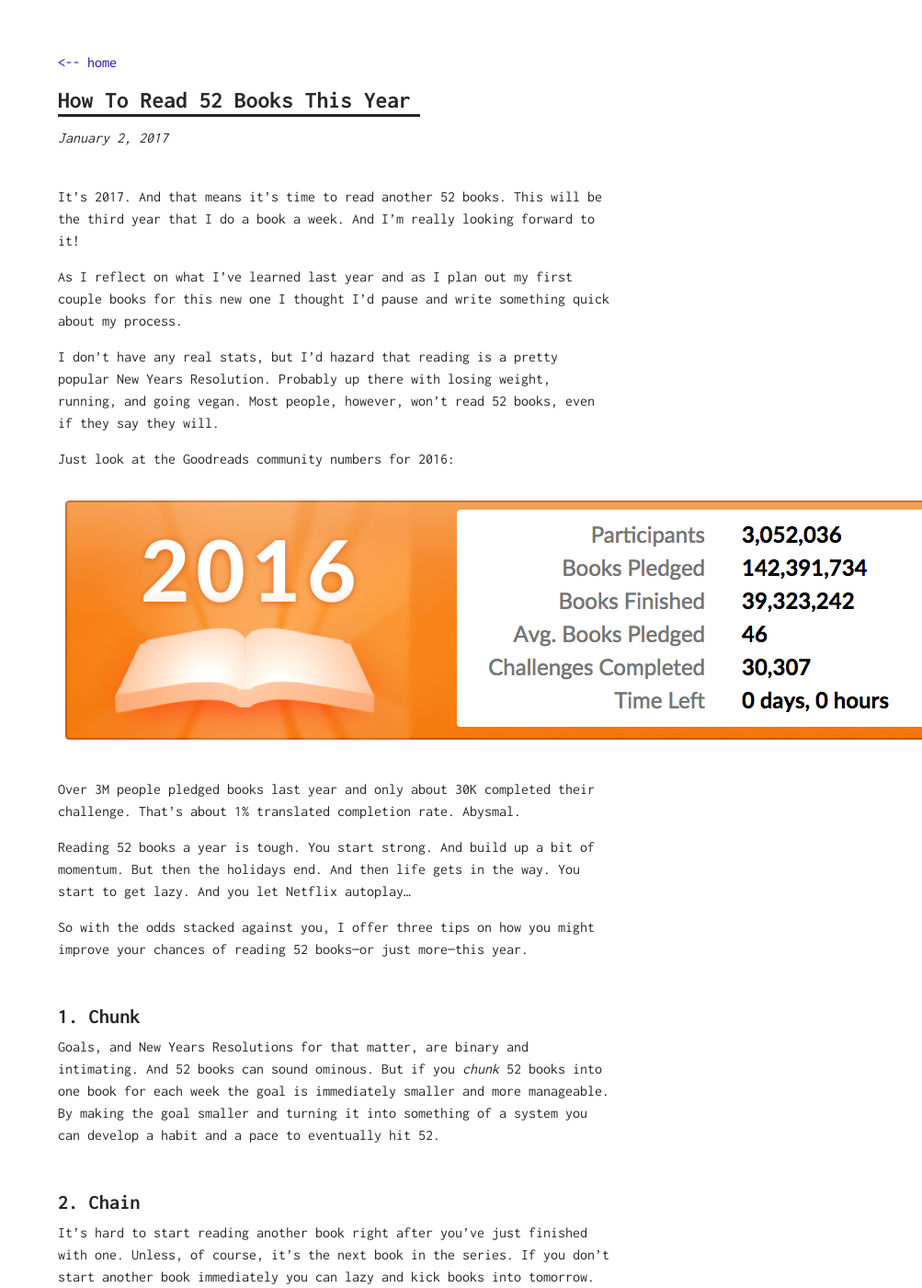
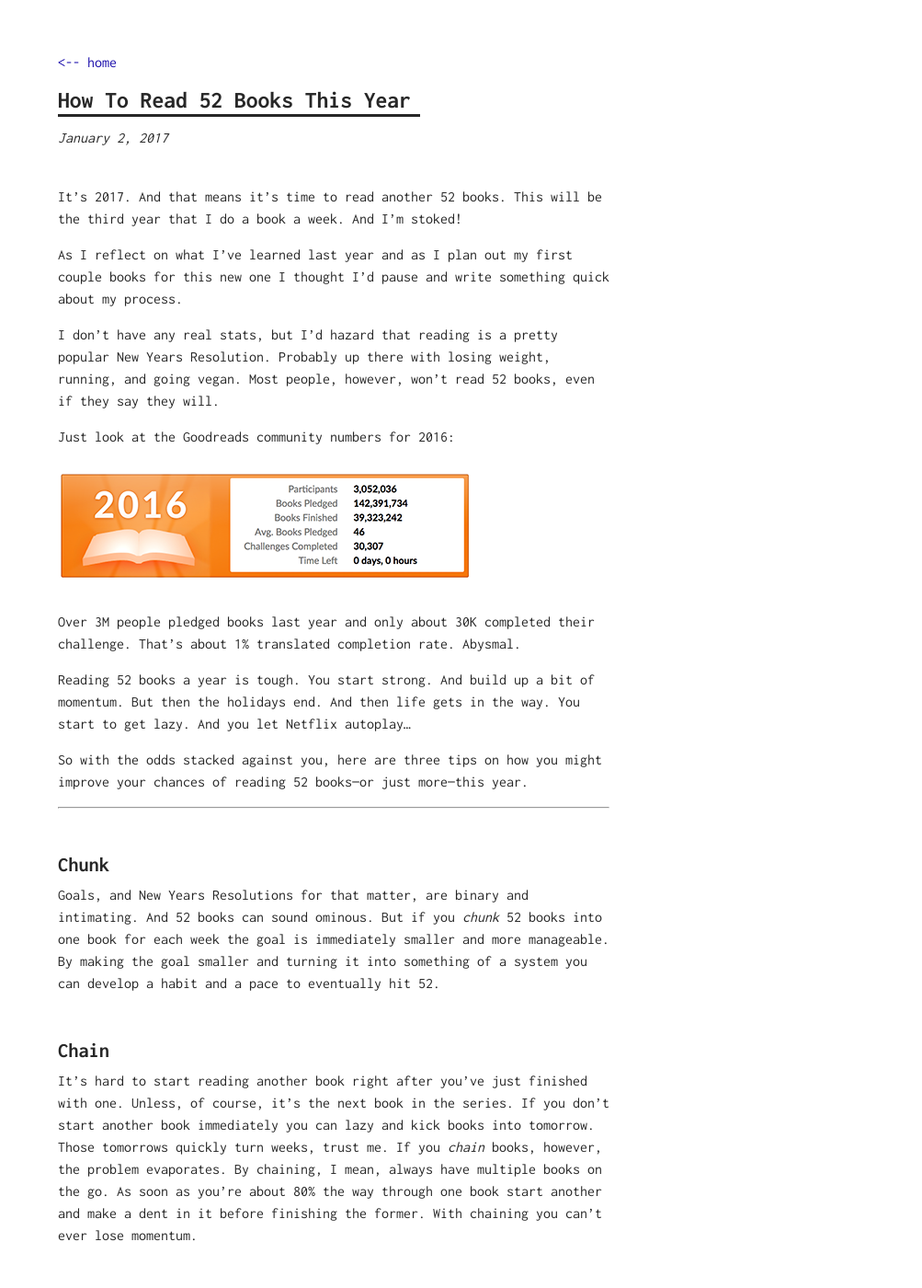
Before and after one commit to maxhumber/maxhumber.com, a Jekyll site: the page built from _posts/2017-01-02-how-to-read-52-books-this-year.md, in a window 1280 px wide and 1400 px high. Shown: the whole window at 92% size, without its empty margins (277-1280 px from the left). Built offline with Jekyll 4.4.1, drawn with Linux system fonts in a browser that asks for light colours; our own code applies the rules of GitHub Pages for plain Markdown files.

Commit message:
formatting edits

```diff
--- a/_posts/2017-01-02-how-to-read-52-books-this-year.md
+++ b/_posts/2017-01-02-how-to-read-52-books-this-year.md
@@ -1,4 +1,4 @@
-It's 2017. And that means it's time to read another 52 books. This will be the third year that I do a book a week. And I'm really looking forward to it!
+It's 2017. And that means it's time to read another 52 books. This will be the third year that I do a book a week. And I'm stoked!
 
 As I reflect on what I've learned last year and as I plan out my first couple books for this new one I thought I'd pause and write something quick about my process.
 
@@ -6,24 +6,28 @@ I don't have any real stats, but I'd hazard that reading is a pretty popular New
 
 Just look at the Goodreads community numbers for 2016:
 
-![](/assets/img/2017books_pledged.png)
+![](/assets/img/2017books_pledged2.png)
 
 Over 3M people pledged books last year and only about 30K completed their challenge. That's about 1% translated completion rate. Abysmal.
 
 Reading 52 books a year is tough. You start strong. And build up a bit of momentum. But then the holidays end. And then life gets in the way. You start to get lazy. And you let Netflix autoplay...
 
-So with the odds stacked against you, I offer three tips on how you might improve your chances of reading 52 books—or just more—this year.
+So with the odds stacked against you, here are three tips on how you might improve your chances of reading 52 books—or just more—this year.
 
-# 1. Chunk
+***
 
-Goals, and New Years Resolutions for that matter, are binary and intimating. And 52 books can sound ominous. But if you *chunk* 52 books into one book for each week the goal is immediately smaller and more manageable. By making the goal smaller and turning it into something of a system you can develop a habit and a pace to eventually hit 52.
+# Chunk
 
-# 2. Chain
+> Goals, and New Years Resolutions for that matter, are binary and intimating. And 52 books can sound ominous. But if you *chunk* 52 books into one book for each week the goal is immediately smaller and more manageable. By making the goal smaller and turning it into something of a system you can develop a habit and a pace to eventually hit 52.
 
-It's hard to start reading another book right after you've just finished with one. Unless, of course, it's the next book in the series. If you don't start another book immediately you can lazy and kick books into tomorrow. Those tomorrows quickly turn weeks, trust me. If you *chain* books, however, the problem evaporates. By chaining, I mean, always have multiple books on the go. As soon as you're about 80% the way through one book start another and make a dent in it before finishing the former. With chaining you can't ever lose momentum.
+# Chain
 
-# 3. Cheat
+> It's hard to start reading another book right after you've just finished with one. Unless, of course, it's the next book in the series. If you don't start another book immediately you can lazy and kick books into tomorrow. Those tomorrows quickly turn weeks, trust me. If you *chain* books, however, the problem evaporates. By chaining, I mean, always have multiple books on the go. As soon as you're about 80% the way through one book start another and make a dent in it before finishing the former. With chaining you can't ever lose momentum.
 
-Okay, I lied. You're going to lose momentum. And if it's week 14 and you've only read ten books you're probably going to get discouraged. You need quick wins to get your momentum back. Because if you don't get to 17 books by week 17 your Resolution is probably KO'd. So you're going to probably need to *cheat*. Pick up an audio-book and find something sub-100 pages. I promise it's not hardcore cheating... A one-hundred page book is still a book. And there's a bunch of studies that suggest listening to books activate the same areas of the brain!
+# Cheat
+
+> Okay, I lied. You're going to lose momentum. And if it's week 14 and you've only read ten books you're probably going to get discouraged. You need quick wins to get your momentum back. Because if you don't get to 17 books by week 17 your Resolution is probably KO'd. So you're going to probably need to *cheat*. Pick up an audio-book and find something sub-100 pages. I promise it's not hardcore cheating... A one-hundred page book is still a book. And there's a bunch of studies that suggest listening to books activate the same areas of the brain!
+
+***
 
 Reading 52 books can be an incredibly rewarding Resolution. Although you won't remember every single page of every single book, you'll be changed if you do it. In the words of Ralph Waldo Emerson, “I cannot remember the books I've read any more than the meals I have eaten; even so, they have made me.” Good luck!
```
Also changed, not shown: assets/img/2017books_pledged.png (deleted), assets/img/2017books_pledged2.png (added).
